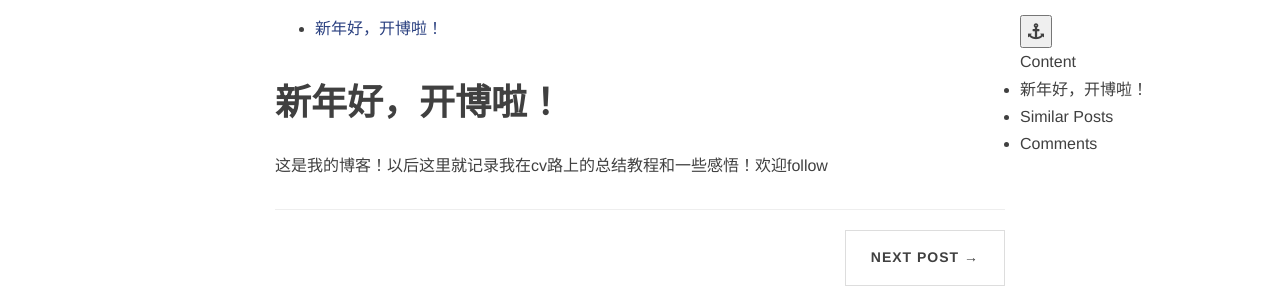
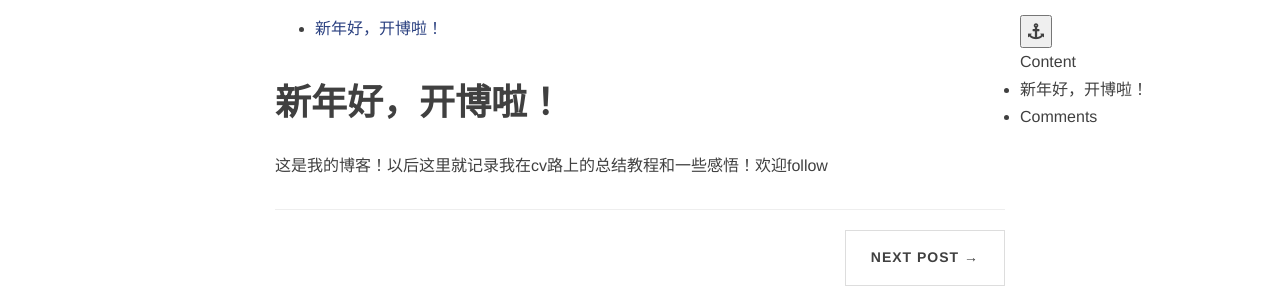
Before and after one commit to Skylar95/Skylar95, a Jekyll site: the page built from _posts/2017-02-04-Happy-New-Year.md, in a window 1280 px wide. Shown: the part 439-739 px from the top of the page. Built offline with Jekyll 4.4.1, drawn with Linux system fonts in a browser that asks for light colours; nearby versions of some CDN libraries; comment, search, counter and statistics services are not loaded.

Commit message:
update right bar content

```diff
--- a/_layouts/post.html
+++ b/_layouts/post.html
@@ -105,8 +105,7 @@ layout: default
                         Content
                     </div>
                     <ul id="content-side" class="content-ul">
-                        <li><a href="#similar_posts">Similar Posts</a></li>
-                        <li><a href="#comments">Comments</a></li>
+                        <li><a href="#comment">Comments</a></li>
                     </ul>
                 </div>
                 <!-- 其他div框放到这里 -->
```
